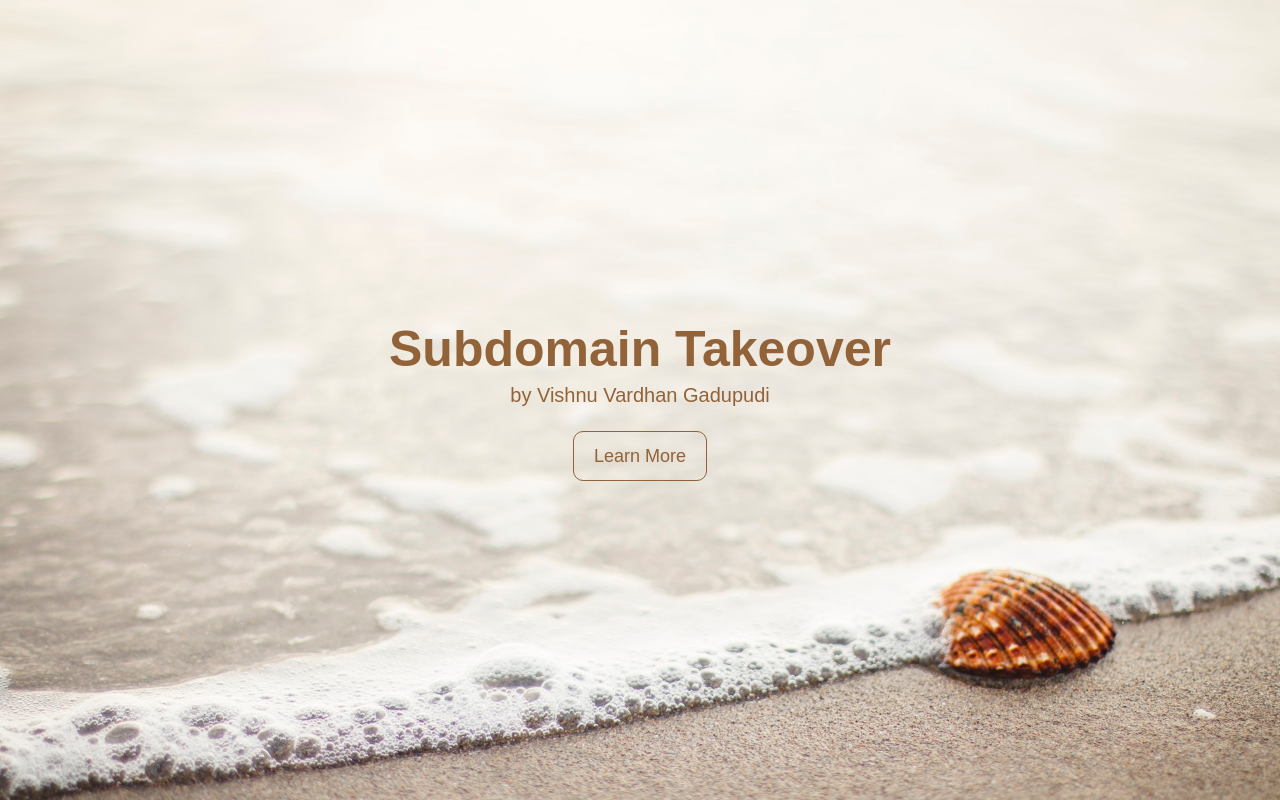
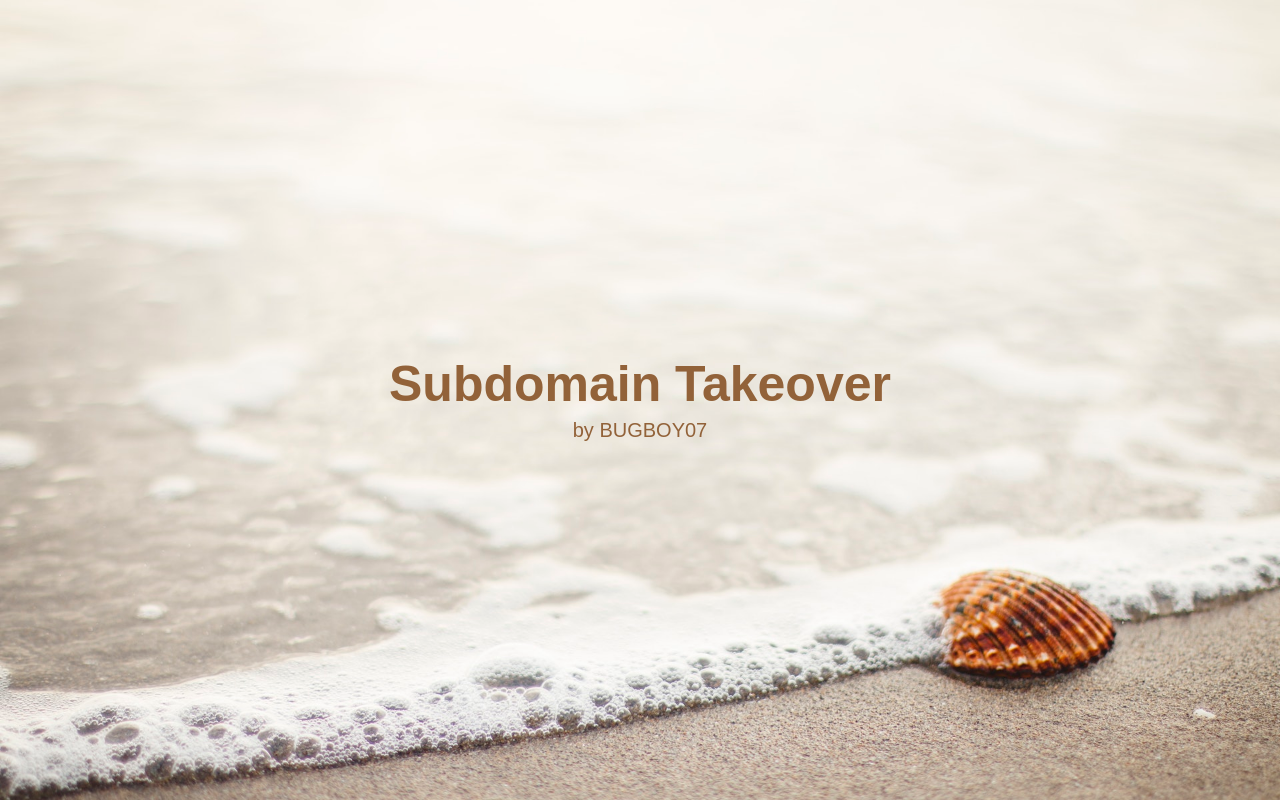
Before and after one commit to spiritboy47/Subdomain-Takeover-Template, a plain HTML site: page index.html in a window 1280 px wide. Drawn offline with Linux system fonts and the light colour scheme.

Commit message:
Update index.html

```diff
--- a/index.html
+++ b/index.html
@@ -3,7 +3,7 @@
 <html>
 <head>
 <meta name="viewport" content="width=device-width, initial-scale=1">
-  <title>Subdomain Takeover by Vishnu Vardhan Gadupudi</title>
+  <title>Subdomain Takeover by BUGBOY)&</title>
 <style>
 
 *{
@@ -64,8 +64,8 @@ body{
 
 <header id="showcase">
     <h1>Subdomain Takeover</h1>
-    <p>by Vishnu Vardhan Gadupudi</p>
-    <a href="https://hackerone.com/chiyaan_offcl" class="button" target="_blank">Learn More</a>
+    <p>by BUGBOY07</p>
+
   </header>
 
 </body>
```
